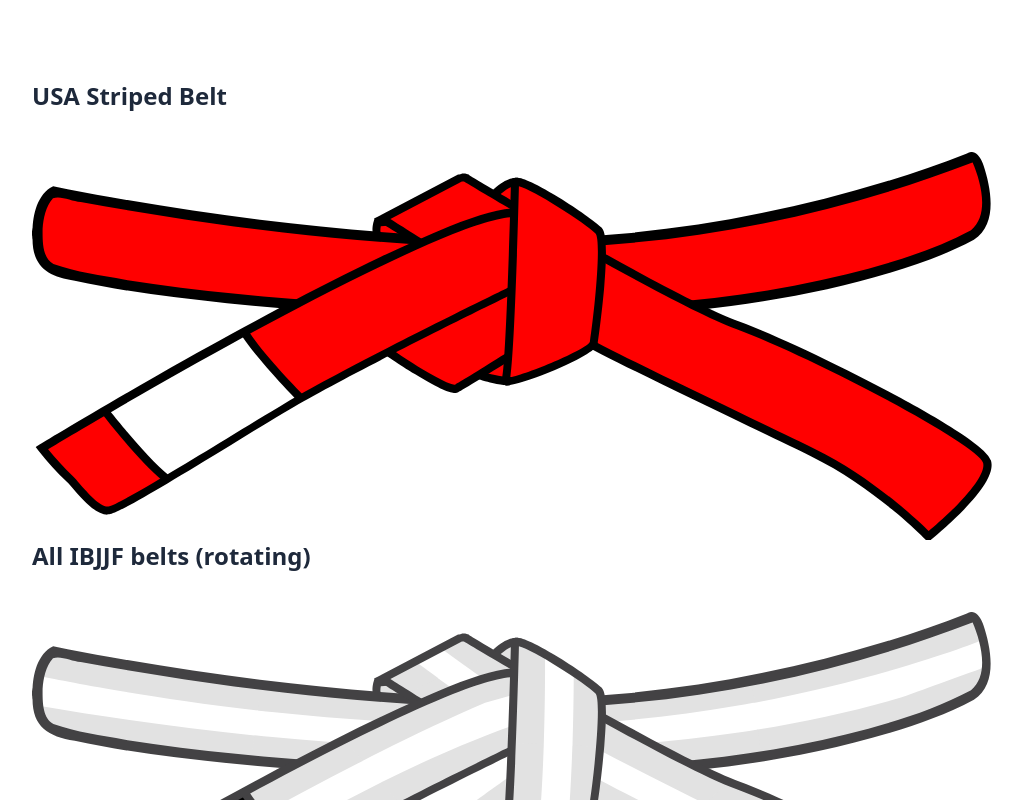
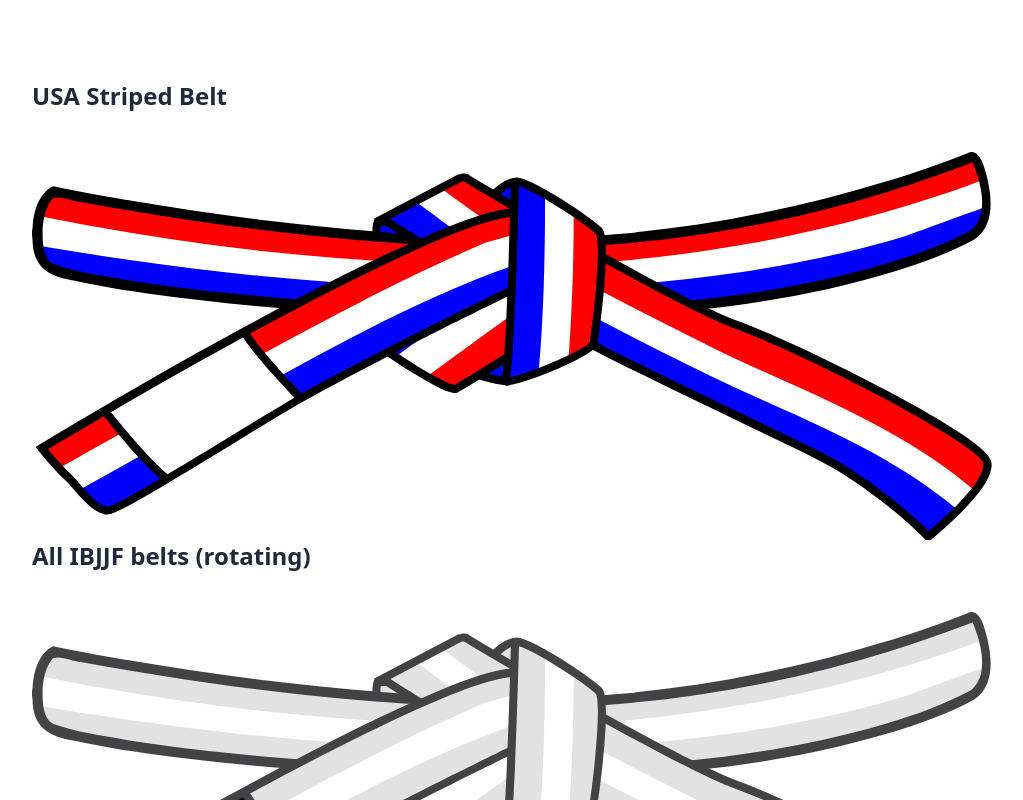
Before and after one commit to jeffholst/vue-custom-belt, a Vue app: page / in a window 1280 px wide. Shown: the top 800 px of the page, without its empty margins (128-1151 px from the left). Built offline with nearby package versions, Linux system fonts and the light colour scheme.

Commit message:
fix: USA Belt colors

```diff
--- a/src/App.vue
+++ b/src/App.vue
@@ -83,9 +83,9 @@ let randomSplit: BeltProps[] = getBeltRandom(
           getBeltStriped(
             1,
             'USA Belt',
-            'Red',
-            'White',
-            'Blue',
+            '#FF0000',
+            '#FFFFFF',
+            '#0000FF',
             'Black',
             true,
             'White',
```
